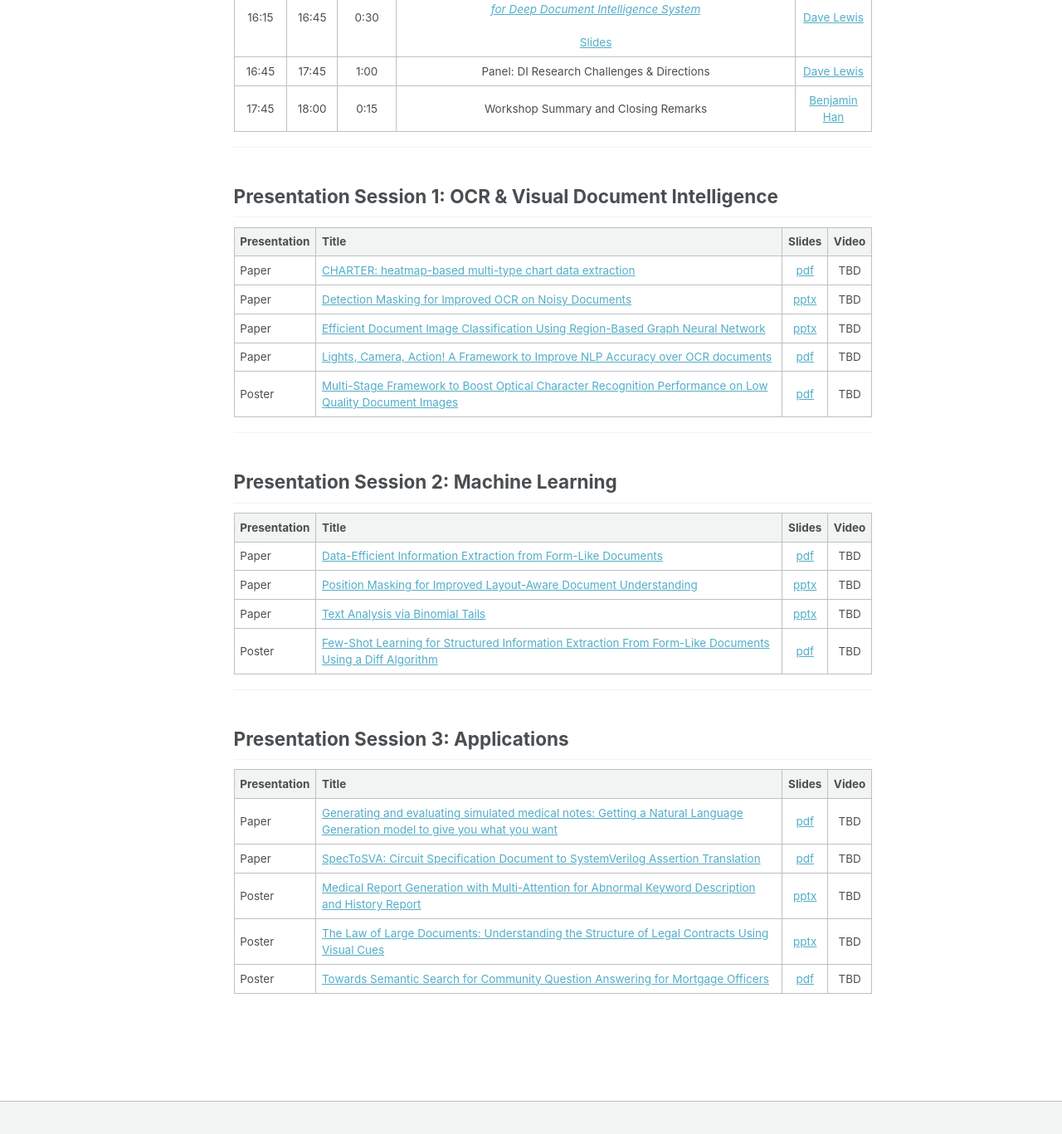
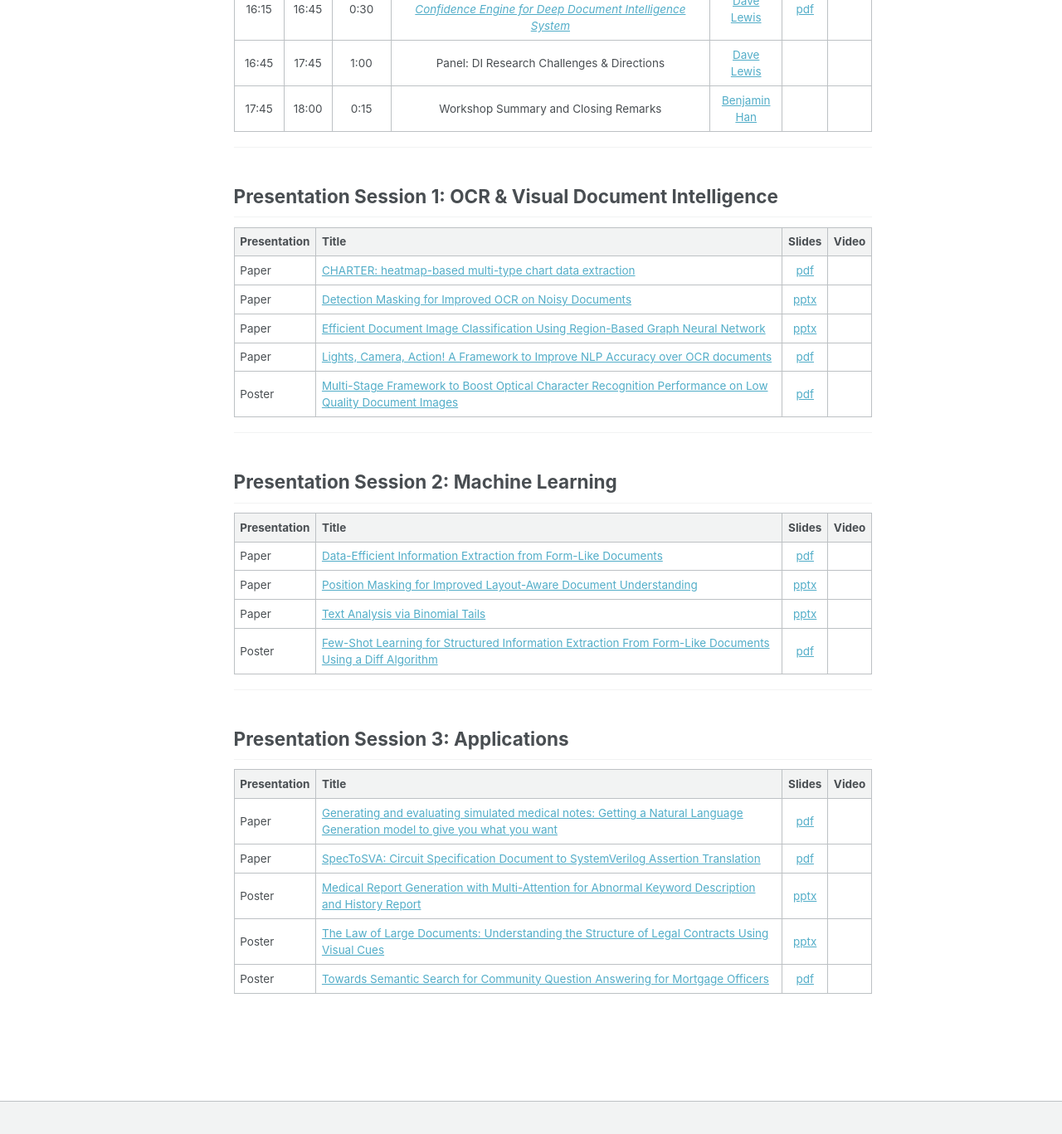
Before and after one commit to document-intelligence/DI-2022, a Jekyll site: the page built from _pages/program.md, in a window 1280 px wide and 1400 px high, scrolled down 1066 px. Shown: the top 1367 px of the window at 83% size. Built offline with Jekyll 4.4.1, drawn with Linux system fonts in a browser that asks for light colours.

Commit message:
Update program.md

```diff
--- a/_pages/program.md
+++ b/_pages/program.md
@@ -9,25 +9,25 @@ permalink: /program/
 
 ## Overall Program (Sunday August 15, 2021, time in PDT)
 
-| Start Time 	| End Time 	| Duration 	| Topic 	| Session Chair 	|
-|:-:	|:-:	|:-:	|:-:	|:-:	|
-| 8:00 	| 8:10 	| 0:10 	| Workshop Opening Remarks 	| [Benjamin Han](https://www.linkedin.com/in/benjaminhan/)	|
-| 8:10 	| 8:50 	| 0:40 	| Invited Talk 1: [Cha Zhang](https://www.microsoft.com/en-us/research/people/chazhang/) - [_Visual Document Intelligence in the Wild_](https://document-intelligence.github.io/DI-2021/talks/#talk_cha)	| [Sandeep Tata](https://research.google/people/SandeepTata/)	|
-| 8:50 	| 9:50 	| 1:00 	| [Presentation Session 1: OCR & Visual Document Intelligence](#session_1) 	| [Sandeep Tata](https://research.google/people/SandeepTata/)	|
-| 9:50 	| 10:05 	| 0:15 	| COFFEE BREAK 1 	|  	|
-| 10:05 	| 10:45 	| 0:40 	| Invited Talk 2: [Kevyn Collins-Thompson](http://www-personal.umich.edu/~kevynct/) - [_Enhancing Document Representations Using Analysis of Content Difficulty: Models, Applications, and Insights_](https://document-intelligence.github.io/DI-2021/talks/#talk_kevyn) | [Yijuan (Lucy) Lu](https://www.linkedin.com/in/yijuan-lu-590b426/) |
-| 10:45 	| 11:35 	| 0:50 	| [Presentation Session 2: Machine Learning](#session_2) 	| [Yijuan (Lucy) Lu](https://www.linkedin.com/in/yijuan-lu-590b426/) 	|
-| 11:35  	| 12:05 	| 0:30 	| LUNCH BREAK  	|  	|
-| 12:05 	| 12:45 	| 0:40 	| Invited Talk 3: [Yunyao Li](https://researcher.watson.ibm.com/researcher/view.php?person=us-yunyaoli) - [Towards Deep Table Understanding](https://document-intelligence.github.io/DI-2021/talks/#talk_yunyao) | [Douglas Burdick](https://researcher.watson.ibm.com/researcher/view.php?person=us-drburdic) |
-| 12:45 	| 13:45 	| 1:00 	| [Presentation Session 3: Applications](#session_3)	| [Douglas Burdick](https://researcher.watson.ibm.com/researcher/view.php?person=us-drburdic) |
-| 13:45 	| 14:00 	| 0:15 	| COFFEE BREAK 2 	|  	|
-| 14:00  	| 14:40 	| 0:40 	| Invited Talk 4: [Heng Ji](https://cs.illinois.edu/about/people/faculty/hengji) - [_What’s in a Chemical Entity?_](https://document-intelligence.github.io/DI-2021/talks/#talk_heng)	| [Hamid Motahari](https://www.linkedin.com/in/hamidmotahari/) |
-| 14:40 	| 15:20 	| 0:40 	| Invited Talk 5: [Benjamin Van Durme](https://www.cs.jhu.edu/~vandurme/) - [_A Case for Statutory Reasoning_](https://document-intelligence.github.io/DI-2021/talks/#talk_benjamin)	| [Hamid Motahari](https://www.linkedin.com/in/hamidmotahari/) |
-| 15:20 	| 15:35  	| 0:15 	| COFFEE BREAK 3 	|  	|
-| 15:35 	| 16:15  	| 0:40 	| Invited Talk 6: [Don Metzler](https://research.google/people/DonaldMetzler/) - [_Challenges in Enterprise Search and Intelligence_](https://document-intelligence.github.io/DI-2021/talks/#talk_don) | [Hamid Motahari](https://www.linkedin.com/in/hamidmotahari/)	|
-| 16:15  	| 16:45  	| 0:30 	| <a name="best_paper"/>DI 2021 Best Paper Presentation: _[HYCEDIS: HYbrid Confidence Engine for Deep Document Intelligence System](https://document-intelligence.github.io/DI-2021/papers/#paper_8)_<br><br>[Slides](</DI-2021/files/di-2021_slides_8.pdf>) | [Dave Lewis](https://www.linkedin.com/in/daviddlewis/) |
-| 16:45  	| 17:45  	| 1:00 	| Panel: DI Research Challenges & Directions 	| [Dave Lewis](https://www.linkedin.com/in/daviddlewis/) |
-| 17:45 	| 18:00 	| 0:15 	| Workshop Summary and Closing Remarks 	| [Benjamin Han](https://www.linkedin.com/in/benjaminhan/)	|
+| Start Time 	| End Time 	| Duration 	| Topic 	| Session Chair 	|Slides|Video|
+|:-:	|:-:	|:-:	|:-:	|:-:	|:-:	|:-:	|
+| 8:00 	| 8:10 	| 0:10 	| Workshop Opening Remarks 	| [Benjamin Han](https://www.linkedin.com/in/benjaminhan/)	|||
+| 8:10 	| 8:50 	| 0:40 	| Invited Talk 1: [Cha Zhang](https://www.microsoft.com/en-us/research/people/chazhang/) - [_Visual Document Intelligence in the Wild_](https://document-intelligence.github.io/DI-2021/talks/#talk_cha)	| [Sandeep Tata](https://research.google/people/SandeepTata/)	|||
+| 8:50 	| 9:50 	| 1:00 	| [Presentation Session 1: OCR & Visual Document Intelligence](#session_1) 	| [Sandeep Tata](https://research.google/people/SandeepTata/)	|||
+| 9:50 	| 10:05 	| 0:15 	| COFFEE BREAK 1 	|  	|||
+| 10:05 	| 10:45 	| 0:40 	| Invited Talk 2: [Kevyn Collins-Thompson](http://www-personal.umich.edu/~kevynct/) - [_Enhancing Document Representations Using Analysis of Content Difficulty: Models, Applications, and Insights_](https://document-intelligence.github.io/DI-2021/talks/#talk_kevyn) | [Yijuan (Lucy) Lu](https://www.linkedin.com/in/yijuan-lu-590b426/) |||
+| 10:45 	| 11:35 	| 0:50 	| [Presentation Session 2: Machine Learning](#session_2) 	| [Yijuan (Lucy) Lu](https://www.linkedin.com/in/yijuan-lu-590b426/) 	|||
+| 11:35  	| 12:05 	| 0:30 	| LUNCH BREAK  	|  	|||
+| 12:05 	| 12:45 	| 0:40 	| Invited Talk 3: [Yunyao Li](https://researcher.watson.ibm.com/researcher/view.php?person=us-yunyaoli) - [Towards Deep Table Understanding](https://document-intelligence.github.io/DI-2021/talks/#talk_yunyao) | [Douglas Burdick](https://researcher.watson.ibm.com/researcher/view.php?person=us-drburdic) |||
+| 12:45 	| 13:45 	| 1:00 	| [Presentation Session 3: Applications](#session_3)	| [Douglas Burdick](https://researcher.watson.ibm.com/researcher/view.php?person=us-drburdic) |||
+| 13:45 	| 14:00 	| 0:15 	| COFFEE BREAK 2 	|  	|||
+| 14:00  	| 14:40 	| 0:40 	| Invited Talk 4: [Heng Ji](https://cs.illinois.edu/about/people/faculty/hengji) - [_What’s in a Chemical Entity?_](https://document-intelligence.github.io/DI-2021/talks/#talk_heng)	| [Hamid Motahari](https://www.linkedin.com/in/hamidmotahari/) |||
+| 14:40 	| 15:20 	| 0:40 	| Invited Talk 5: [Benjamin Van Durme](https://www.cs.jhu.edu/~vandurme/) - [_A Case for Statutory Reasoning_](https://document-intelligence.github.io/DI-2021/talks/#talk_benjamin)	| [Hamid Motahari](https://www.linkedin.com/in/hamidmotahari/) |||
+| 15:20 	| 15:35  	| 0:15 	| COFFEE BREAK 3 	|  	|||
+| 15:35 	| 16:15  	| 0:40 	| Invited Talk 6: [Don Metzler](https://research.google/people/DonaldMetzler/) - [_Challenges in Enterprise Search and Intelligence_](https://document-intelligence.github.io/DI-2021/talks/#talk_don) | [Hamid Motahari](https://www.linkedin.com/in/hamidmotahari/)	|||
+| 16:15  	| 16:45  	| 0:30 	| <a name="best_paper"/>DI 2021 Best Paper Presentation: _[HYCEDIS: HYbrid Confidence Engine for Deep Document Intelligence System](https://document-intelligence.github.io/DI-2021/papers/#paper_8)_ | [Dave Lewis](https://www.linkedin.com/in/daviddlewis/) |[pdf](</DI-2021/files/di-2021_slides_8.pdf>)||
+| 16:45  	| 17:45  	| 1:00 	| Panel: DI Research Challenges & Directions 	| [Dave Lewis](https://www.linkedin.com/in/daviddlewis/) |||
+| 17:45 	| 18:00 	| 0:15 	| Workshop Summary and Closing Remarks 	| [Benjamin Han](https://www.linkedin.com/in/benjaminhan/)	|||
 
 ------
 
@@ -35,11 +35,11 @@ permalink: /program/
 
 | Presentation | Title | Slides | Video |
 |:- |:- |:-: |:-: |
-| Paper | [CHARTER: heatmap-based multi-type chart data extraction](https://document-intelligence.github.io/DI-2021/papers/#paper_7) | [pdf](</DI-2021/files/di-2021_slides_7.pdf>) | TBD |
-| Paper | [Detection Masking for Improved OCR on Noisy Documents](https://document-intelligence.github.io/DI-2021/papers/#paper_2) | [pptx](</DI-2021/files/di-2021_slides_2.pptx>) | TBD |
-| Paper | [Efficient Document Image Classification Using Region-Based Graph Neural Network](https://document-intelligence.github.io/DI-2021/papers/#paper_18) | [pptx](</DI-2021/files/di-2021_slides_18.pptx>) | TBD |
-| Paper | [Lights, Camera, Action! A Framework to Improve NLP Accuracy over OCR documents](https://document-intelligence.github.io/DI-2021/papers/#paper_22) | [pdf](</DI-2021/files/di-2021_slides_22.pdf>) | TBD |
-| Poster | [Multi-Stage Framework to Boost Optical Character Recognition Performance on Low Quality Document Images](https://document-intelligence.github.io/DI-2021/papers/#paper_9) | [pdf](</DI-2021/files/di-2021_slides_9.pdf>) | TBD |
+| Paper | [CHARTER: heatmap-based multi-type chart data extraction](https://document-intelligence.github.io/DI-2021/papers/#paper_7) | [pdf](</DI-2021/files/di-2021_slides_7.pdf>) ||
+| Paper | [Detection Masking for Improved OCR on Noisy Documents](https://document-intelligence.github.io/DI-2021/papers/#paper_2) | [pptx](</DI-2021/files/di-2021_slides_2.pptx>) ||
+| Paper | [Efficient Document Image Classification Using Region-Based Graph Neural Network](https://document-intelligence.github.io/DI-2021/papers/#paper_18) | [pptx](</DI-2021/files/di-2021_slides_18.pptx>) ||
+| Paper | [Lights, Camera, Action! A Framework to Improve NLP Accuracy over OCR documents](https://document-intelligence.github.io/DI-2021/papers/#paper_22) | [pdf](</DI-2021/files/di-2021_slides_22.pdf>) ||
+| Poster | [Multi-Stage Framework to Boost Optical Character Recognition Performance on Low Quality Document Images](https://document-intelligence.github.io/DI-2021/papers/#paper_9) | [pdf](</DI-2021/files/di-2021_slides_9.pdf>) ||
 
 ------
 
@@ -47,10 +47,10 @@ permalink: /program/
 
 | Presentation | Title | Slides | Video |
 |:- |:- |:-: |:-: |
-| Paper | [Data-Efficient Information Extraction from Form-Like Documents](https://document-intelligence.github.io/DI-2021/papers/#paper_13) | [pdf](</DI-2021/files/di-2021_slides_13.pdf>) | TBD |
-| Paper | [Position Masking for Improved Layout-Aware Document Understanding](https://document-intelligence.github.io/DI-2021/papers/#paper_21) | [pptx](</DI-2021/files/di-2021_slides_21.pptx>) | TBD |
-| Paper | [Text Analysis via Binomial Tails](https://document-intelligence.github.io/DI-2021/papers/#paper_15) | [pptx](</DI-2021/files/di-2021_slides_15.pptx>) | TBD |
-| Poster | [Few-Shot Learning for Structured Information Extraction From Form-Like Documents Using a Diff Algorithm](https://document-intelligence.github.io/DI-2021/papers/#paper_3) | [pdf](</DI-2021/files/di-2021_slides_3.pdf>) | TBD |
+| Paper | [Data-Efficient Information Extraction from Form-Like Documents](https://document-intelligence.github.io/DI-2021/papers/#paper_13) | [pdf](</DI-2021/files/di-2021_slides_13.pdf>) ||
+| Paper | [Position Masking for Improved Layout-Aware Document Understanding](https://document-intelligence.github.io/DI-2021/papers/#paper_21) | [pptx](</DI-2021/files/di-2021_slides_21.pptx>) ||
+| Paper | [Text Analysis via Binomial Tails](https://document-intelligence.github.io/DI-2021/papers/#paper_15) | [pptx](</DI-2021/files/di-2021_slides_15.pptx>) ||
+| Poster | [Few-Shot Learning for Structured Information Extraction From Form-Like Documents Using a Diff Algorithm](https://document-intelligence.github.io/DI-2021/papers/#paper_3) | [pdf](</DI-2021/files/di-2021_slides_3.pdf>) ||
 
 ------
 
@@ -58,8 +58,8 @@ permalink: /program/
 
 | Presentation | Title | Slides | Video |
 |:- |:- |:-: |:-: |
-| Paper | [Generating and evaluating simulated medical notes: Getting a Natural Language Generation model to give you what you want](https://document-intelligence.github.io/DI-2021/papers/#paper_20) | [pdf](</DI-2021/files/di-2021_slides_20.pdf>) | TBD |
-| Paper | [SpecToSVA: Circuit Specification Document to SystemVerilog Assertion Translation](https://document-intelligence.github.io/DI-2021/papers/#paper_19) | [pdf](</DI-2021/files/di-2021_slides_19.pdf>) | TBD |
-| Poster | [Medical Report Generation with Multi-Attention for Abnormal Keyword Description and History Report](https://document-intelligence.github.io/DI-2021/papers/#paper_10) | [pptx](</DI-2021/files/di-2021_slides_10.pptx>) | TBD |
-| Poster | [The Law of Large Documents: Understanding the Structure of Legal Contracts Using Visual Cues](https://document-intelligence.github.io/DI-2021/papers/#paper_6) | [pptx](</DI-2021/files/di-2021_slides_6.pptx>) | TBD |
-| Poster | [Towards Semantic Search for Community Question Answering for Mortgage Officers](https://document-intelligence.github.io/DI-2021/papers/#paper_17) | [pdf](</DI-2021/files/di-2021_slides_17.pdf>) | TBD |
+| Paper | [Generating and evaluating simulated medical notes: Getting a Natural Language Generation model to give you what you want](https://document-intelligence.github.io/DI-2021/papers/#paper_20) | [pdf](</DI-2021/files/di-2021_slides_20.pdf>) ||
+| Paper | [SpecToSVA: Circuit Specification Document to SystemVerilog Assertion Translation](https://document-intelligence.github.io/DI-2021/papers/#paper_19) | [pdf](</DI-2021/files/di-2021_slides_19.pdf>) ||
+| Poster | [Medical Report Generation with Multi-Attention for Abnormal Keyword Description and History Report](https://document-intelligence.github.io/DI-2021/papers/#paper_10) | [pptx](</DI-2021/files/di-2021_slides_10.pptx>) ||
+| Poster | [The Law of Large Documents: Understanding the Structure of Legal Contracts Using Visual Cues](https://document-intelligence.github.io/DI-2021/papers/#paper_6) | [pptx](</DI-2021/files/di-2021_slides_6.pptx>) ||
+| Poster | [Towards Semantic Search for Community Question Answering for Mortgage Officers](https://document-intelligence.github.io/DI-2021/papers/#paper_17) | [pdf](</DI-2021/files/di-2021_slides_17.pdf>) ||
```
